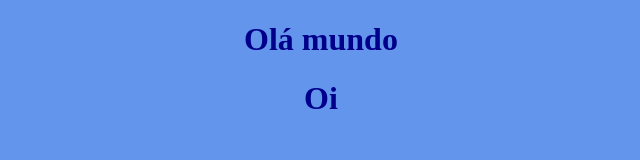
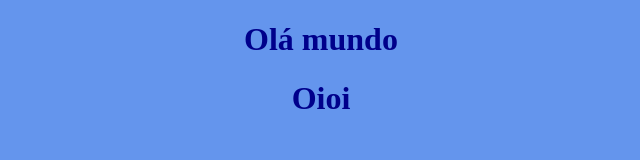
Before and after one commit to Pontgiulia/Gato, a plain HTML site: page index.html in a window 1280 px wide. Shown: the full height of the page, 319-959 px from the left. Drawn offline with Linux system fonts and the light colour scheme.

```diff
--- a/index.html
+++ b/index.html
@@ -17,7 +17,7 @@
 </head>
 <body>
 	<h1>Olá mundo</h1>
-	<h1>Oi</h1>
+	<h1>Oioi</h1>
 
 </body>
 </html>
```
